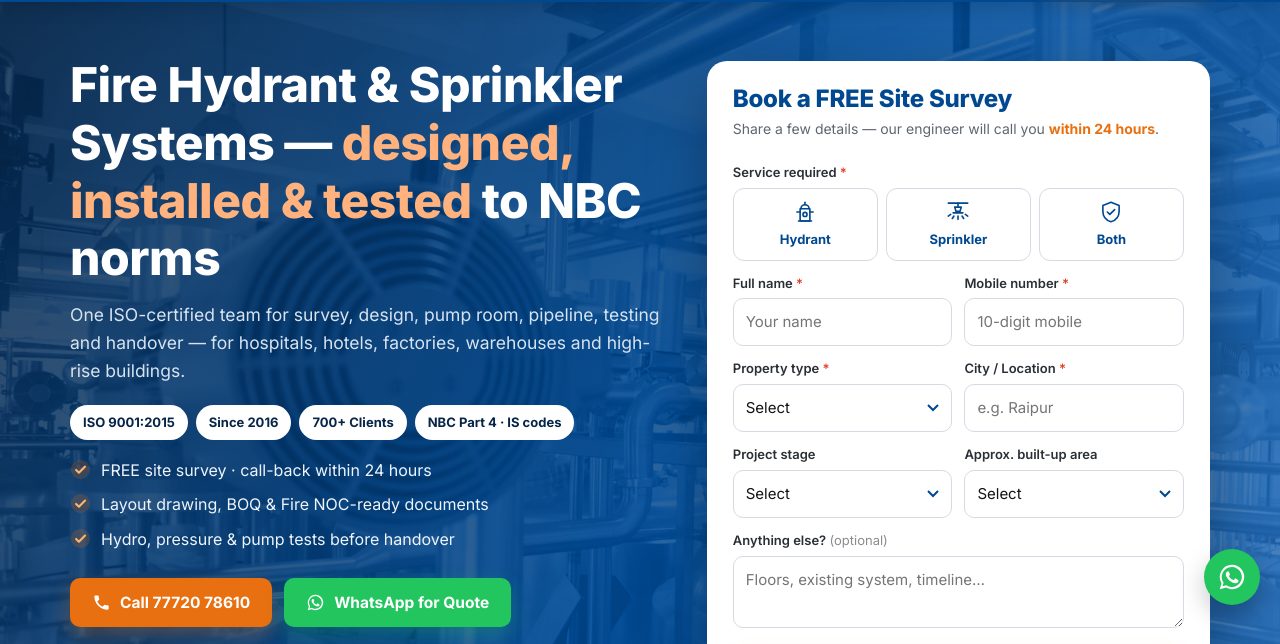
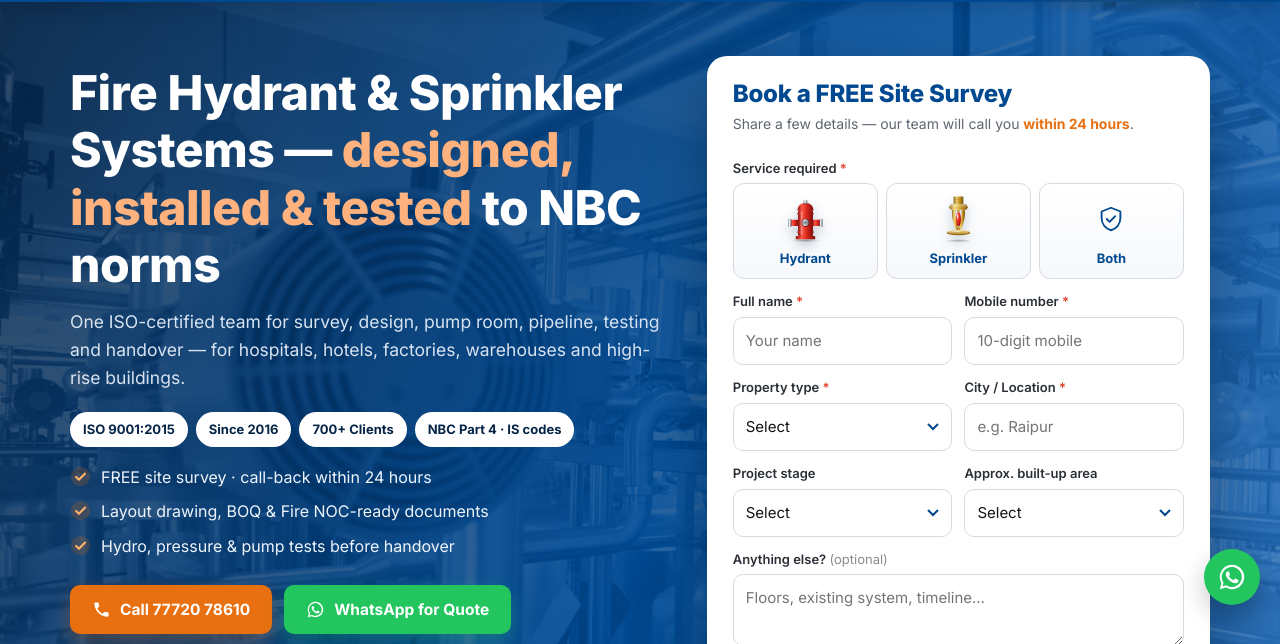
Before and after one commit to MSD-Engineering-The-Fire-Wala/Hydrant, a plain HTML site: page hydrant-sprinkler/index.html in a window 1280 px wide. Shown: the part 110-754 px from the top of the page. Drawn offline with Linux system fonts and the light colour scheme.

Commit message:
Form: 3D hydrant and sprinkler images in service options; update subtitle
Co-Authored-By: Claude Opus 5.5 <noreply@anthropic.com>
Claude-Session: https://claude.ai/code/session_01STpjBnmLeQ7YbeGus1AGpj

```diff
--- a/hydrant-sprinkler/index.html
+++ b/hydrant-sprinkler/index.html
@@ -125,7 +125,14 @@ h1,h2,h3,h4{line-height:1.2;letter-spacing:-.01em}
 .svc-opts label{margin:0;cursor:pointer;position:relative}
 .svc-opts input{position:absolute;opacity:0;pointer-events:none}
 .svc-opts span{display:flex;flex-direction:column;align-items:center;gap:4px;text-align:center;border:1.5px solid #d6dbe3;border-radius:11px;padding:10px 6px;font-weight:700;font-size:13px;color:var(--navy);transition:.15s}
-.svc-opts span svg{width:26px;height:26px}
+.svc-opts span svg{width:30px;height:30px}
+.svc-opts .ib{height:50px;display:grid;place-items:center;font-style:normal}
+.svc-opts .ib img{height:48px;width:auto;filter:drop-shadow(0 6px 6px rgba(6,37,71,.22));transition:transform .3s cubic-bezier(.2,1.4,.4,1)}
+.svc-opts span{padding:10px 6px 9px;background:linear-gradient(180deg,#fff,#f6f8fb)}
+.svc-opts label:hover span{border-color:#b9c4d3;box-shadow:0 6px 14px rgba(6,37,71,.08)}
+.svc-opts label:hover .ib img{transform:translateY(-3px) rotate(-4deg)}
+.svc-opts input:checked+span .ib img{transform:translateY(-4px) scale(1.12)}
+.svc-opts input:checked+span{background:var(--cream)}
 .svc-opts input:checked+span{border-color:var(--orange);background:var(--cream);color:var(--orange-d);box-shadow:inset 0 0 0 1px var(--orange)}
 .svc-opts input:focus-visible+span{outline:2px solid var(--navy);outline-offset:2px}
 .form-card .btn{width:100%;margin-top:4px;font-size:16.5px;padding:16px;background:var(--orange);color:#fff;box-shadow:0 8px 20px rgba(232,112,16,.32)}
@@ -490,15 +497,15 @@ footer .legal{grid-column:1/-1;border-top:1px solid rgba(255,255,255,.15);paddin
     <div class="form-card" id="enquiry">
       <div class="fh">
         <h2>Book a FREE Site Survey</h2>
-        <p>Share a few details — our engineer will call you <b>within 24 hours</b>.</p>
+        <p>Share a few details — our team will call you <b>within 24 hours</b>.</p>
       </div>
       <form id="leadForm" novalidate>
         <div class="field" id="f-service">
           <label>Service required <em>*</em></label>
           <div class="svc-opts" role="radiogroup" aria-label="Service required">
-            <label><input type="radio" name="service" value="Fire Hydrant System"><span><svg><use href="#i-hydrant"/></svg>Hydrant</span></label>
-            <label><input type="radio" name="service" value="Fire Sprinkler System"><span><svg><use href="#i-sprinkler"/></svg>Sprinkler</span></label>
-            <label><input type="radio" name="service" value="Hydrant + Sprinkler (Both)"><span><svg><use href="#i-both"/></svg>Both</span></label>
+            <label><input type="radio" name="service" value="Fire Hydrant System"><span><i class="ib"><img src="/hydrant-sprinkler/assets/3d/yard-hydrant.svg" alt="" width="220" height="260"></i>Hydrant</span></label>
+            <label><input type="radio" name="service" value="Fire Sprinkler System"><span><i class="ib"><img src="/hydrant-sprinkler/assets/3d/sprinkler-head.svg" alt="" width="200" height="260"></i>Sprinkler</span></label>
+            <label><input type="radio" name="service" value="Hydrant + Sprinkler (Both)"><span><i class="ib"><svg><use href="#i-both"/></svg></i>Both</span></label>
           </div>
           <div class="msg">Please choose a service.</div>
         </div>
```
